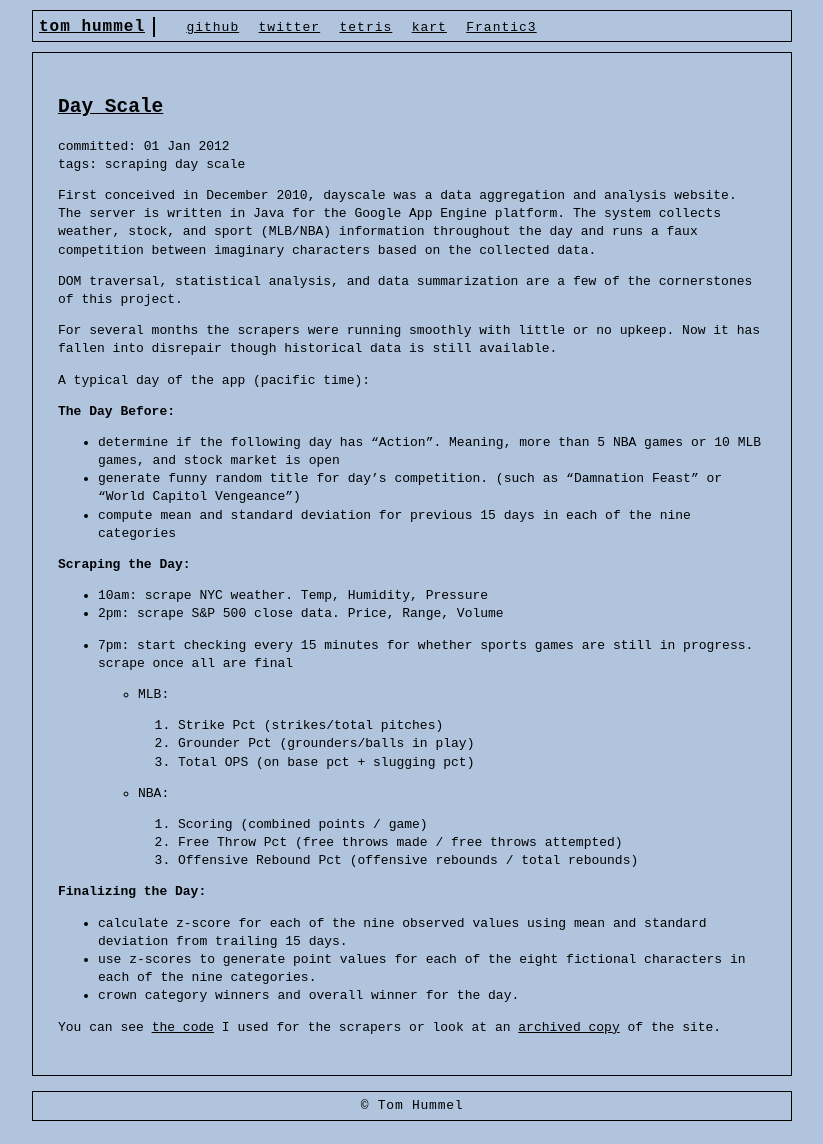
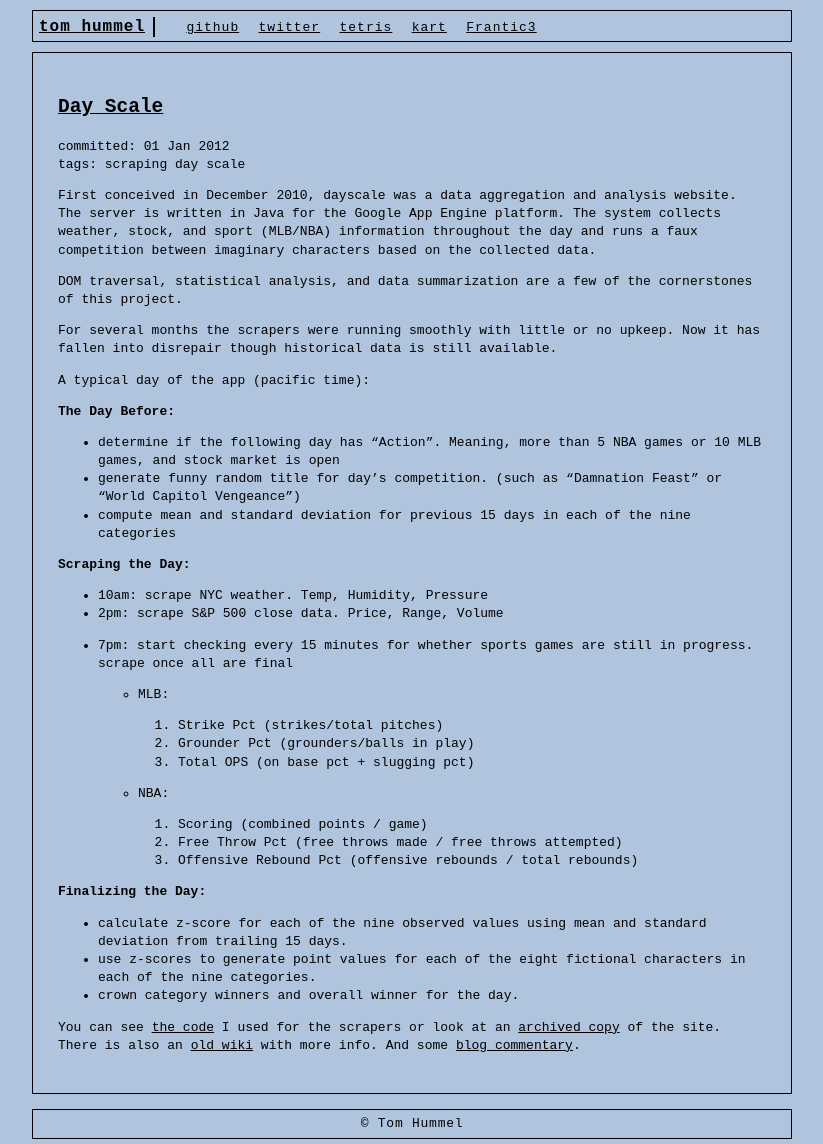
Before and after one commit to tphummel/blog, a Jekyll site: the page built from _posts/2012-01-01-dayscale.md, in a window 1280 px wide. Shown: the whole page, without its empty margins (228-1051 px from the left). Built offline with Jekyll 4.4.1, drawn with Linux system fonts in a browser that asks for light colours; Markdown is read by kramdown in place of the engine named in the settings.

Commit message:
added old wiki and blog links

```diff
--- a/_posts/2012-01-01-dayscale.md
+++ b/_posts/2012-01-01-dayscale.md
@@ -40,7 +40,9 @@ A typical day of the app (pacific time):
 - use z-scores to generate point values for each of the eight fictional characters in each of the nine categories.
 - crown category winners and overall winner for the day.
 
-You can see [the code][0] I used for the scrapers or look at an [archived copy][1] of the site.
+You can see [the code][0] I used for the scrapers or look at an [archived copy][1] of the site. There is also an [old wiki][2] with more info. And some [blog commentary][3].
 
   [0]: https://github.com/tphummel/gaej-scrapers
   [1]: http://metabattle.appspot.com/2011/07/01
+  [2]: https://sites.google.com/a/dayscale.com/public-wiki/
+  [3]: http://dayscale.blogspot.com/
```
